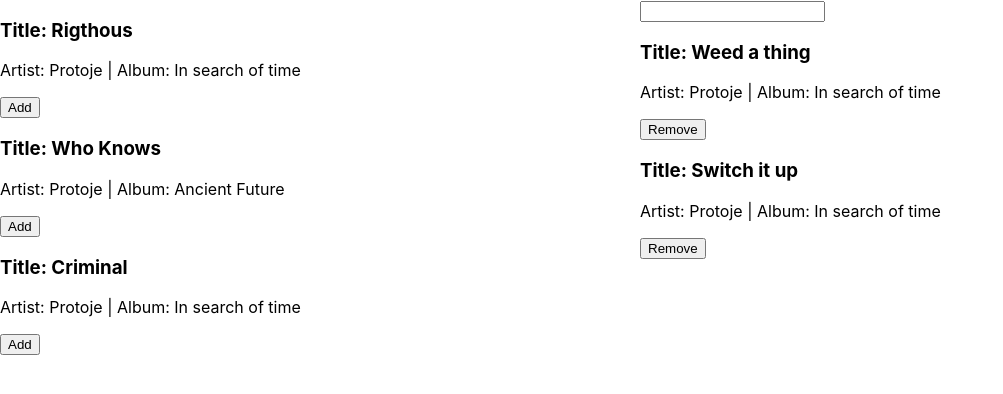
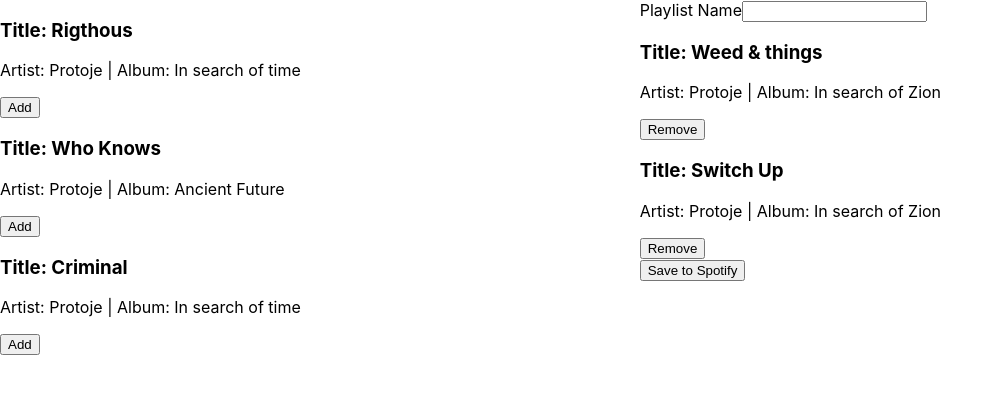
Before and after one commit to tomterveen/jammming, a React (Create React App) app: page / in a window 1280 px wide. Shown: the top 394 px of the page, without its empty margins (0-1003 px from the left). Built offline with nearby package versions, Linux system fonts and the light colour scheme.

Commit message:
Add button to save tracklist to spotify with hard coded data

```diff
--- a/src/App.js
+++ b/src/App.js
@@ -10,32 +10,37 @@
     title: "Rigthous",
     artist: "Protoje",
     album: "In search of time",
+    uri: "spotify:track:4yrNzSh3l1lh7YV50rNymS",
   },
   {
     id: 2,
     title: "Who Knows",
     artist: "Protoje",
-    album: "Ancient Future"
+    album: "Ancient Future",
+    uri: "spotify:track:5wYCh7qstEulWjDIkieJ0T",
   },
   {
     id: 3,
     title: "Criminal",
     artist: "Protoje",
-    album: "In search of time"
+    album: "In search of time",
+    uri: "spotify:track:1jYMXbsvjeJoWfSf9r7NNj",
   },
 ]
 
 const mockTracklist = [{
   id: 4,
-  title: "Weed a thing",
+  title: "Weed & things",
   artist: "Protoje",
-  album: "In search of time"
+  album: "In search of Zion",
+  uri: "spotify:track:2Q2z4OG1tnTZahtgmRiT4d",
 },
 {
   id: 5,
-  title: "Switch it up",
+  title: "Switch Up",
   artist: "Protoje",
-  album: "In search of time"
+  album: "In search of Zion",
+  uri: "spotify:track:3a8qkgkP2KbSgO7SmH89n3",
 }];
 
 
@@ -44,6 +49,7 @@
 
   const [searchResults, setSearchResults] = useState(mockData);
   const [tracklist, setTracklist] = useState(mockTracklist);
+  const [tracklistToSave, setTrackListToSave] = useState([]);
 
   const handleChange = ({ target }) => {
     setPlaylistName(target.value);
@@ -62,11 +68,33 @@
     setTracklist(tracklist.filter(song => song.id !== track.id));
   }
 
+  // Function for the SaveToSpotiftButton
+  const saveUriToTracklist = (e) => {
+    const saveTracklist = tracklist.map(song => song.uri);
+
+    setTrackListToSave(saveTracklist);
+
+    setTracklist([]);
+
+    console.log("Tracklist to save");
+    console.log(saveTracklist);
+  }
+
 
   return (
     <div className={styles.appContainer}>
-      <SearchResults searchResults={searchResults} addTrack={addTrack}/>
-      <Playlist removeTrack={removeTrack} tracklist={tracklist} playlistName={playlistName} handleChange={handleChange}/>
+      <SearchResults
+        searchResults={searchResults}
+        addTrack={addTrack}
+      />
+      <Playlist
+        removeTrack={removeTrack}
+        tracklist={tracklist}
+        playlistName={playlistName}
+        handleChange={handleChange}
+        isAdd={true}
+        saveUriToTracklist={saveUriToTracklist}
+      />
     </div>
   );
 }
--- a/src/components/Playlist.js
+++ b/src/components/Playlist.js
@@ -1,14 +1,16 @@
 import React from 'react';
 import Tracklist from './Tracklist';
+import SaveToSpotifyButton from './SaveToSpotifyButton';
 import styles from "../css/Playlist.module.css";
 
-const Playlist = ({playlistName, handleChange, tracklist, removeTrack}) => {
+const Playlist = ({playlistName, handleChange, tracklist, removeTrack, isAdd, saveUriToTracklist}) => {
+
     return (
         <div className={styles.gridItem2}>
-            <form>
-                <input onChange={handleChange} value={playlistName} type="text" />
-                <Tracklist removeTrack={removeTrack} tracklist={tracklist}/>
-            </form>
+                <label for="playlistName">Playlist Name</label>
+                <input onChange={handleChange} value={playlistName} name="playlistName" id="playlistName" type="text" />
+                <Tracklist removeTrack={removeTrack} tracklist={tracklist} isAdd={isAdd}/>
+                <SaveToSpotifyButton saveUriToTracklist={saveUriToTracklist}/>
         </div>
     )
 };
--- a/src/components/SaveToSpotifyButton.js
+++ b/src/components/SaveToSpotifyButton.js
@@ -0,0 +1,10 @@
+import React from 'react';
+
+const SaveToSpotifyButton = ({saveUriToTracklist}) => {
+
+    return (
+        <button onClick={saveUriToTracklist} type="submit">Save to Spotify</button>
+    );
+}
+
+export default SaveToSpotifyButton;
--- a/src/components/Tracklist.js
+++ b/src/components/Tracklist.js
@@ -2,13 +2,13 @@
 import styles from "../css/Tracklist.module.css";
 import Track from "./Track";
 
-const Tracklist = ({tracklist, removeTrack}) => {
+const Tracklist = ({tracklist, removeTrack, isAdd}) => {
     return (
         <>
             {tracklist.map((track) => {
                 return (
                     <div className={styles.trackContainer}>
-                        <Track removeTrack={removeTrack} isAdd={true} key={track.id} track={track}/>
+                        <Track removeTrack={removeTrack} isAdd={isAdd} key={track.id} track={track}/>
                     </div>
                 )
             })}
```
